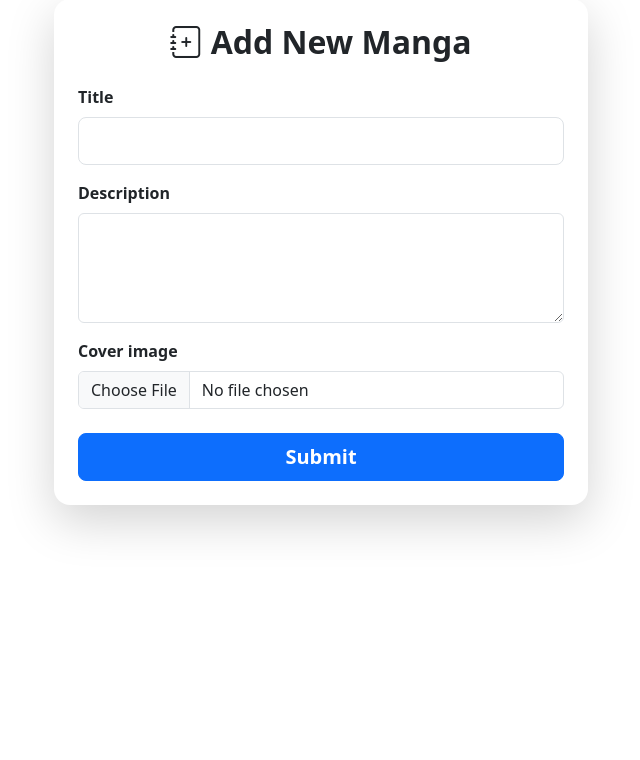
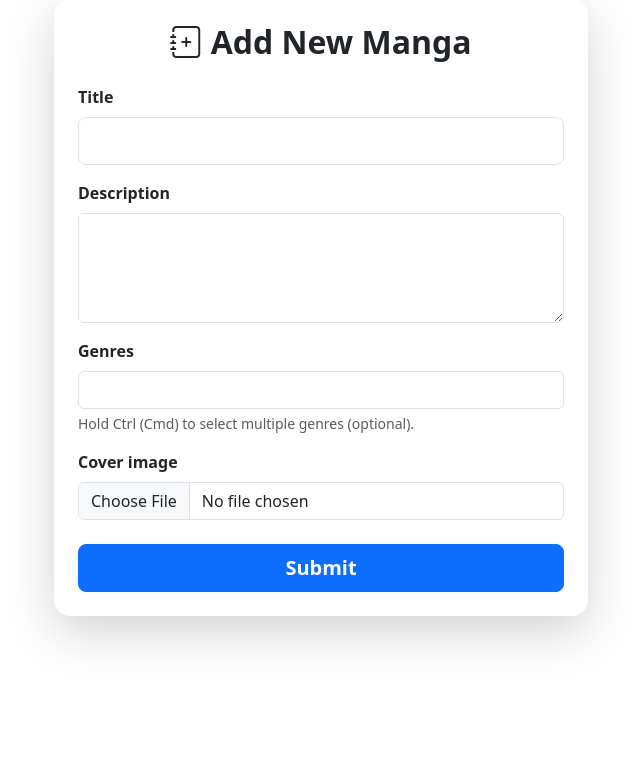
Before and after one commit to chavdaarpitsinh1248/Flask_projects, a Flask app: template manga_center/app/templates/author/add_manga.html in a window 1280 px wide. Shown: the part 147-907 px from the top of the page, without its empty margins (319-959 px from the left). Run offline with Flask 3, Linux system fonts and the light colour scheme; the template is opened without the code that fills it, so the values that code supplies are empty, except form fields; form fields are guessed from the names that the template uses; some libraries are stand-ins or nearby versions.

Commit message:
Add files via upload

```diff
--- a/manga_center/app/templates/author/add_manga.html
+++ b/manga_center/app/templates/author/add_manga.html
@@ -36,6 +36,16 @@
                             {% endfor %}
                         </div>
 
+
+                        <!-- Genres multiselect -->
+
+                        <div class="mb-3">
+                            {{ form.genres.label(class="form-label fw-semibold") }}
+                            {{ form.genres(class="form-select", multiple=True) }}
+                            <div class="form-text">Hold Ctrl (Cmd) to select multiple genres (optional).</div>
+                        </div>
+
+
                         <!-- Cover -->
                         <div class="mb-3">
                             {{ form.cover_image.label(class="form-label fw-semibold") }}
```
